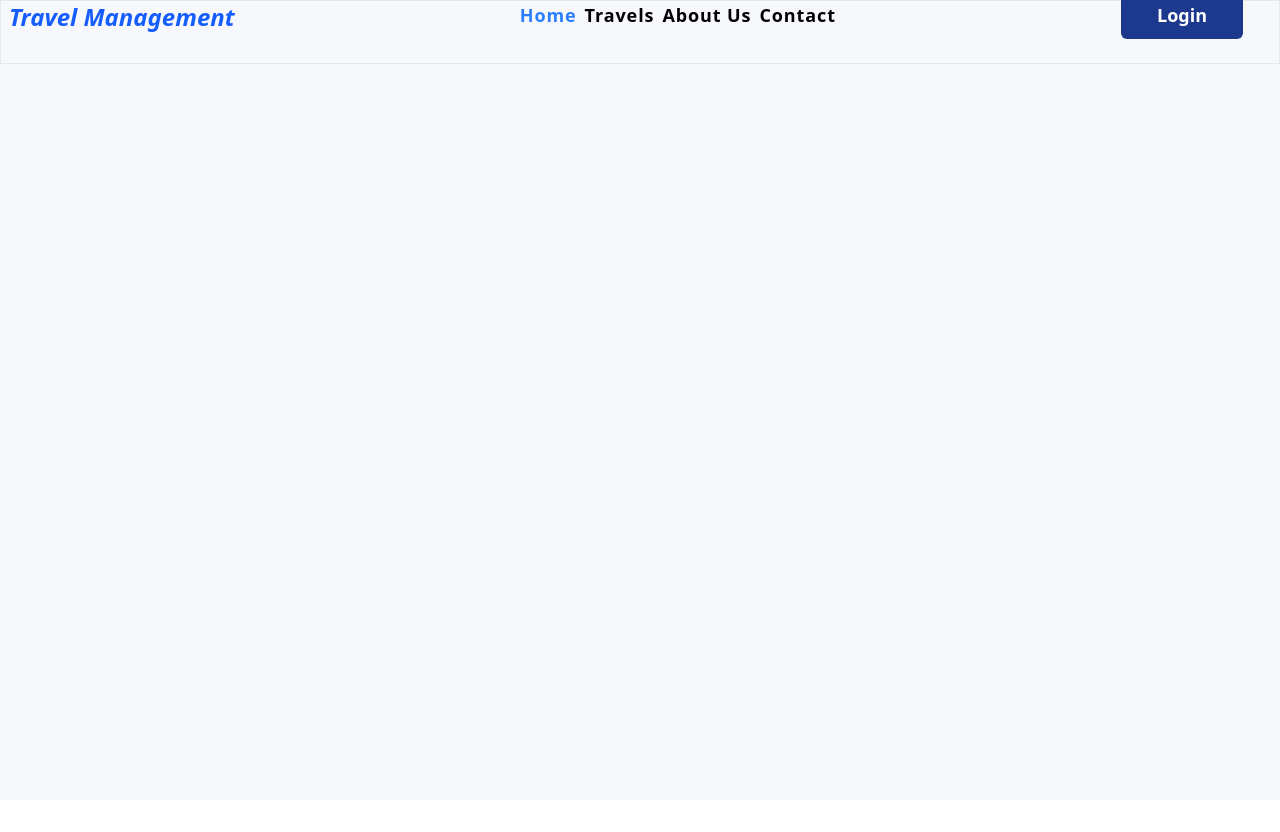
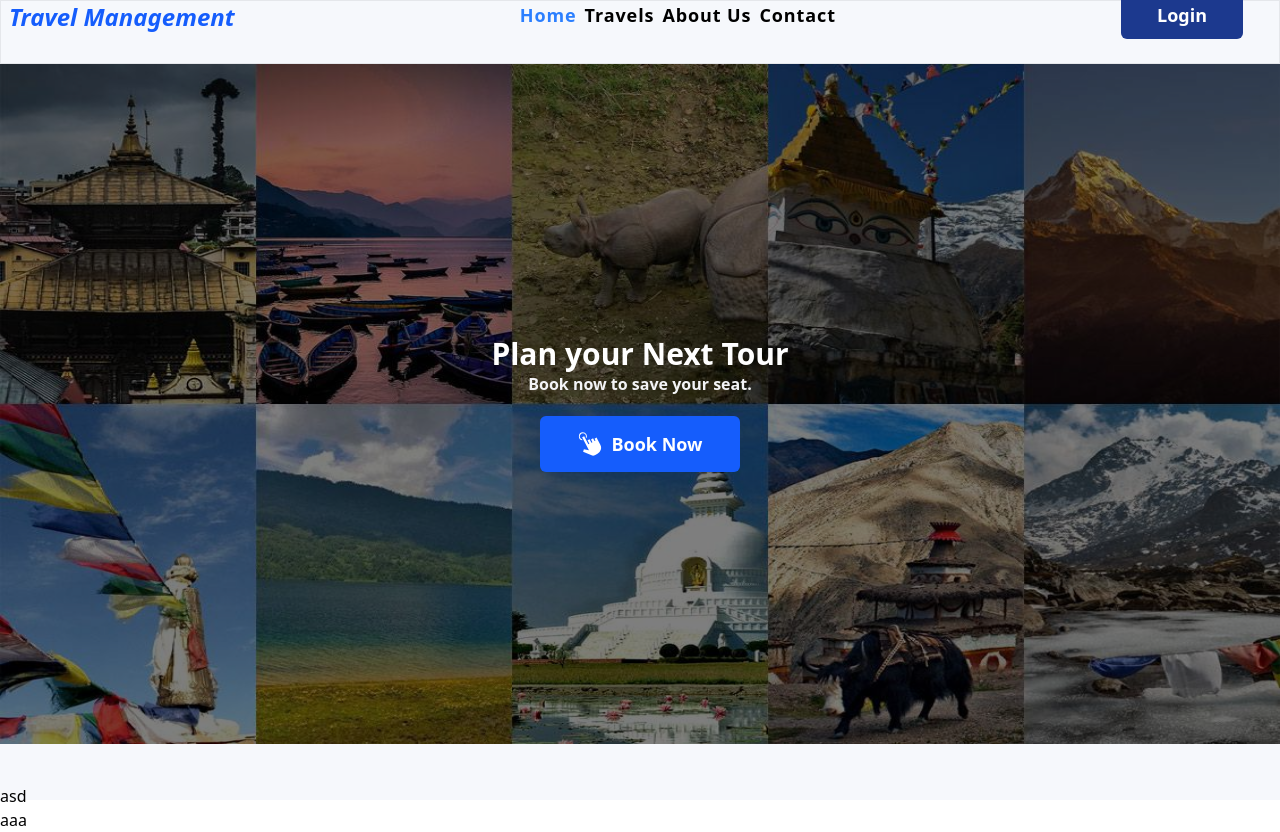
Before and after one commit to Aadarshchaadhary/travel-management_client, a React (Vite) app: page / in a window 1280 px wide. Before the commit the page ends 800 px from the top, so only its background shows below. Built offline with nearby package versions, Linux system fonts and the light colour scheme; no server answers.

Commit message:
cover image add

```diff
--- /dev/null
+++ b/src/components/common/section-heading.tsx
@@ -0,0 +1,7 @@
+import React from "react";
+
+const SectionHeading = () => {
+  return <div className="w-full">aaa</div>;
+};
+
+export default SectionHeading;
--- /dev/null
+++ b/src/components/landing/hero.tsx
@@ -0,0 +1,29 @@
+import React from "react";
+import Button from "../common/ui/buttons/buttons";
+
+export const HeroSection = () => {
+  return (
+    <div className=" relative w-full h-[85%] ">
+      {/* {overlay} */}
+      <div className="absolute bg-black/50 top-0 left-0 right-0 bottom-0"></div>
+      {/* {cover image} */}
+      <div className="h-full w-full">
+        <img className="h-full w-full object-fill" src="/cover1.jpg" />
+      </div>
+      {/* {text content} */}
+      <div className="absolute inset-0 flex justify-center items-center ">
+        <div>
+          <h1 className="font-semibold text-3xl text-white">
+            Plan your Next Tour
+          </h1>
+          <p className="font-semibold text-gray-100 text-center">
+            Book now to save your seat.
+          </p>
+          <div className="w-[200px] mx-auto -mt-5">
+            <Button label="Book Now" />
+          </div>
+        </div>
+      </div>
+    </div>
+  );
+};
--- /dev/null
+++ b/src/components/landing/popular-packages.tsx
@@ -0,0 +1,13 @@
+import React from "react";
+import SectionHeading from "../common/section-heading";
+
+const PopularPackages = () => {
+  return (
+    <div className="my-10">
+      asd
+      <SectionHeading />
+    </div>
+  );
+};
+
+export default PopularPackages;
--- a/src/pages/landing.tsx
+++ b/src/pages/landing.tsx
@@ -1,9 +1,18 @@
 import NavBar from "../components/header";
+import { HeroSection } from "../components/landing/hero";
+import PopularPackages from "../components/landing/popular-packages";
 
 const LandingPage = () => {
   return (
-    <main>
+    <main className="h-full">
+      {/* {nav bar} */}
       <NavBar />
+
+      {/* { page content} */}
+      <HeroSection />
+      <PopularPackages />
+
+      {/* {footer} */}
     </main>
   );
 };
```
Also changed, not shown: public/cover1.jpg (added).
